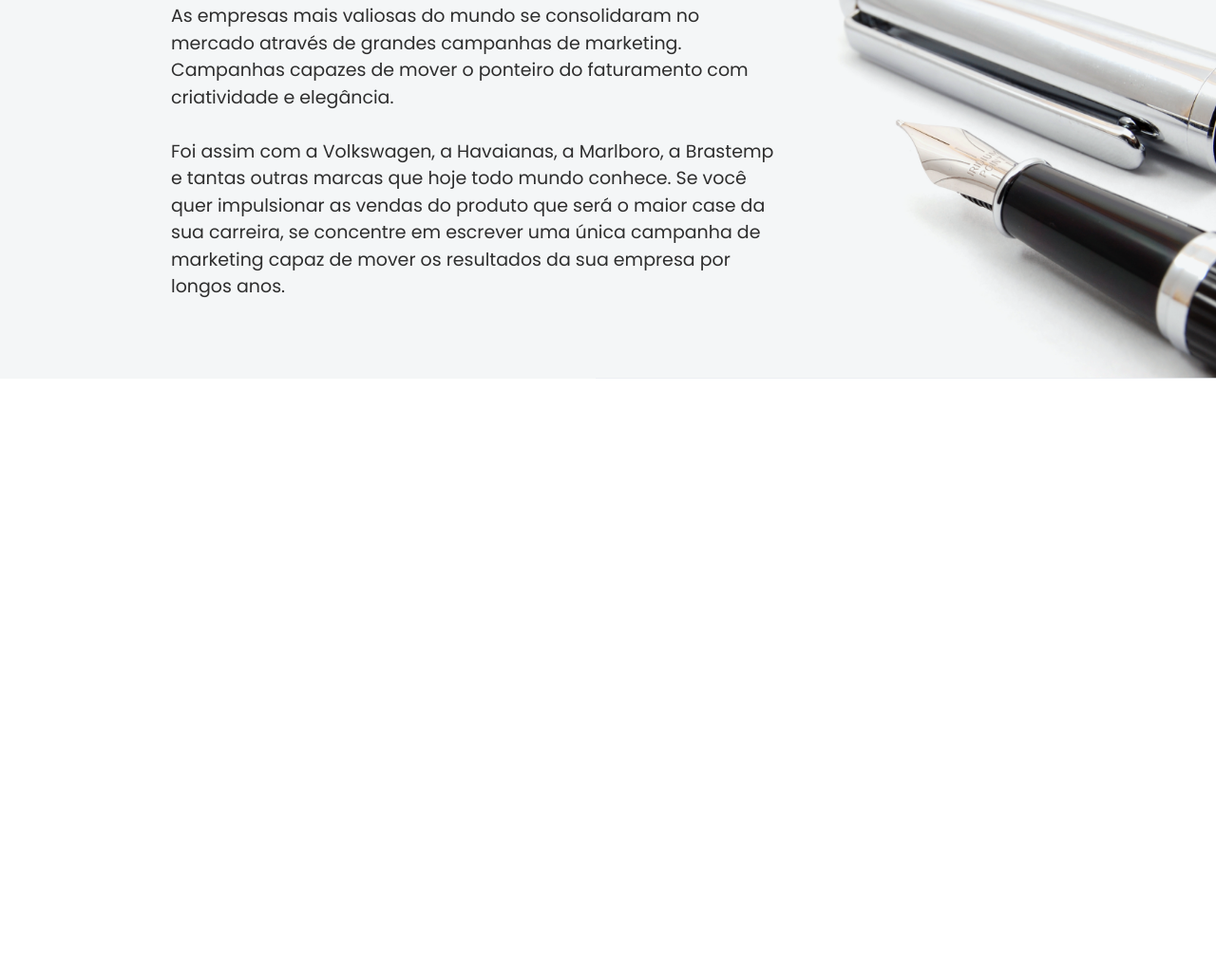
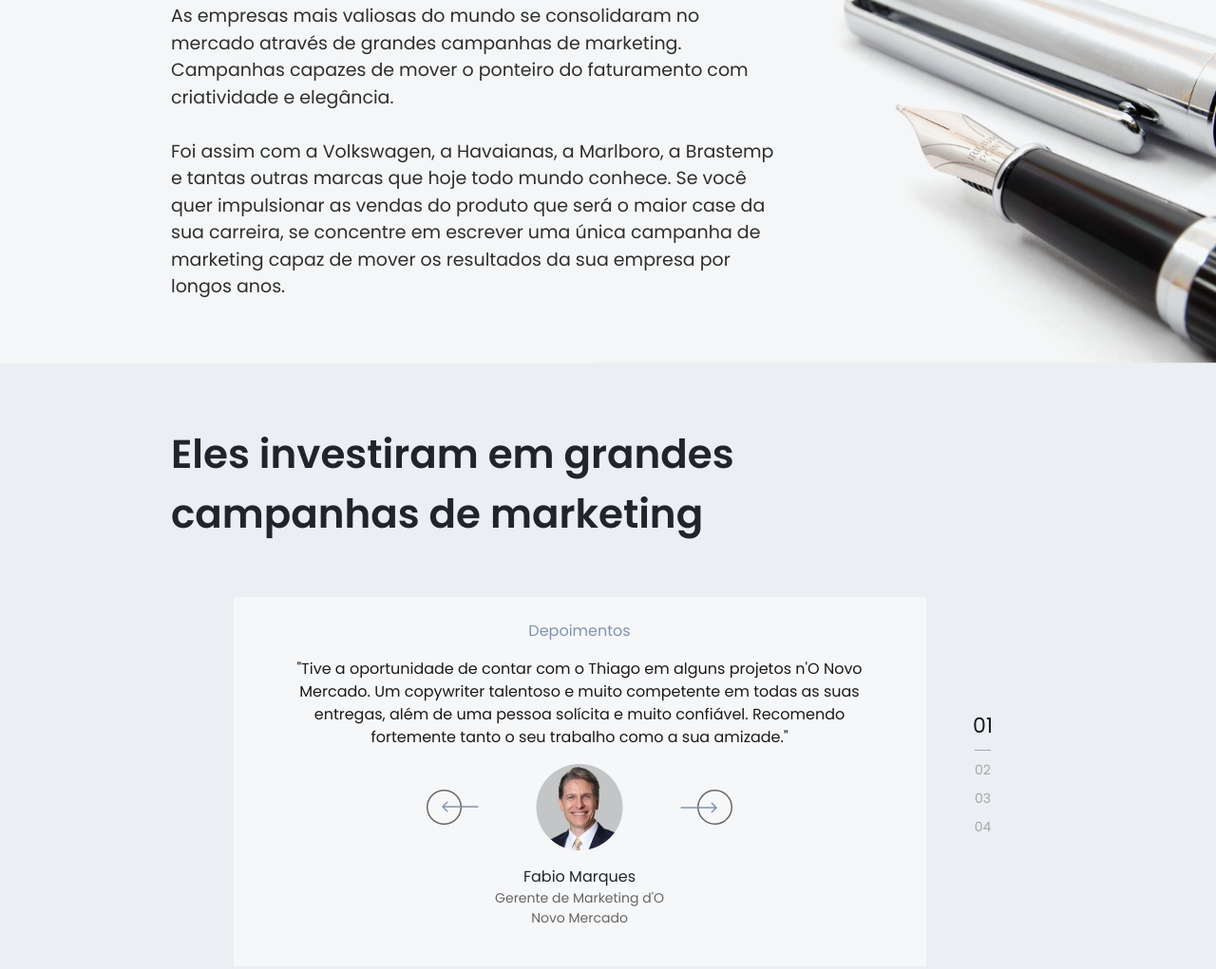
Before and after one commit to romatorres/lp-thiagodomingos, a website: page src/index.html in a window 1280 px wide. Shown: the part 1110-2131 px from the top of the page at 95% size. Before the commit the page ends 1509 px from the top, so only its background shows below. Drawn offline with Linux system fonts and the light colour scheme.

Commit message:
invested_campaig

```diff
--- a/src/index.html
+++ b/src/index.html
@@ -75,5 +75,33 @@
       </div>
     </section>
 
+    <section class="invested_campaign">
+      <div class=" col-8 invested_text">
+        <p>Eles investiram em grandes campanhas de marketing</p>
+      </div>
+      <div class="depositions_content">
+        <div class="depositions_infor">
+          <p class="depositions_title">Depoimentos</p>
+          <p class="depositions_text">"Tive a oportunidade de contar com o Thiago em alguns projetos n'O Novo Mercado. Um copywriter talentoso e muito competente em todas as suas entregas, além de uma pessoa solícita e muito confiável. Recomendo fortemente tanto o seu trabalho como a sua amizade."</p>
+          <div class="depositions_img">
+            <div class="arrow_btn-left"><img src="../dist/img/icon/arrow_left.png" alt=""></div>
+            <div class="depositions_elipse"><img class="depositions_img" src="../dist/img/ellipse_img.png" alt=""></div>
+            <div class="arrow_btn-right"><img src="../dist/img/icon/arrow_right.svg" alt=""></div>
+          </div>
+          <div class="col-4 depositions_person">
+            <p class="depositions_nome">Fabio Marques</p>
+            <p class="depositions_function">Gerente de Marketing d'O Novo Mercado</p>
+          </div>
+        </div>
+        <div class="depositions_count">
+          <ul>
+            <li class="count_main">01</li>
+            <li class="count_border">02</li>
+            <li class="count">03</li>
+            <li class="count">04</li>
+          </ul>
+        </div>
+      </div>
+    </section>
   </body>
 </html>
--- a/src/sass/stylo.scss
+++ b/src/sass/stylo.scss
@@ -8,6 +8,9 @@
     box-sizing: border-box;
     font-family: 'Poppins', sans-serif;
 }
+p{
+    margin: 0;
+}
 :root{
     --primary: #F2F2F2;
     --primary-medium: #F4F6F7;
@@ -16,6 +19,7 @@
     --secondary-light: #7F94B1;
     --tertiary: #2E2E2E;
     --tertiary-light: #666666;
+    --tertiary-dark: #1a1a1a;
 }
 
 /* HEADER */
@@ -194,3 +198,101 @@ header .nav-link:hover{
     font-size: 1.188rem;
     color: var(--tertiary);
 }
+
+/* Investir em grandes campanhas */
+.invested_campaign{
+    background: #EBEEF3;
+    padding-bottom: 79px;
+}
+.invested_text{
+    font-size: 2.625rem;
+    font-weight: 600;
+    line-height: 63px;
+    text-align: left;
+    padding-top: 64px;
+    padding-left: 180px;
+    padding-bottom: 56px;
+}
+.depositions_content{
+   display: flex;
+   justify-content: center;
+   align-items: center;
+}
+.depositions_infor{
+    display: flex;
+    flex-direction: column;
+    align-items: center;
+    text-align: center;
+    padding: 24px 40px 40px;
+    width: 729px;
+    gap: 16px;
+    background: #F6F7F9;
+}
+.depositions_title{
+    font-style: normal;
+    font-weight: 400;
+    font-size: 1rem;
+    color: #7F94B1;
+}
+.depositions_text{
+    font-style: normal;
+    font-weight: 400;
+    font-size: 1rem;
+    color: #1A1A1A;
+}
+.depositions_img{
+    display: flex;
+}
+.arrow_btn-left{
+    display: flex;
+    align-items: center;
+    border: none;
+    padding-right: 60px;
+}
+.arrow_btn-right{
+    display: flex;
+    align-items: center;
+    border: none;
+    padding-left: 60px;
+}
+.depositions_name{
+    font-style: normal;
+    font-weight: 400;
+    font-size: 1rem;
+    color: #1A1A1A;
+}
+.depositions_function{
+    font-style: normal;
+    font-weight: 400;
+    font-size: 0.875rem;
+    color: #666666;
+}
+.depositions_count ul{
+    display: flex;
+    flex-direction: column;
+    align-items: center;
+    list-style-type: none;
+    width: 30px;
+    padding-left: 60px;
+    gap: 9px;
+}
+.depositions_count ul .count_main{
+    font-style: normal;
+    font-weight: 400;
+    font-size: 1.375rem;
+    color: #1A1A1A;
+}
+.depositions_count ul .count_border{
+    font-style: normal;
+    font-weight: 400;
+    font-size: 0.875rem;
+    color: #A6A6A6;
+    border-top: 1px solid #A6A6A6;
+    padding-top: 10px;
+}
+.depositions_count ul .count{
+    font-style: normal;
+    font-weight: 400;
+    font-size: 0.875rem;
+    color: #A6A6A6;
+}
```
Also changed, not shown: dist/css/stylo.css, dist/img/ellipse_img.png (added), dist/img/icon/arrow_left.png (added), dist/img/icon/arrow_left.svg (added), dist/img/icon/arrow_right.svg (added).
